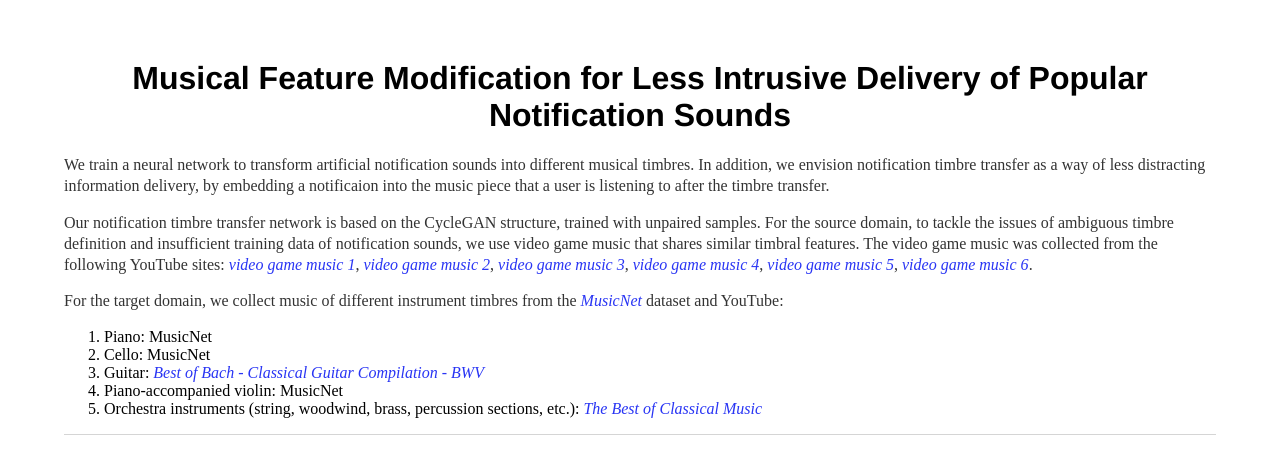
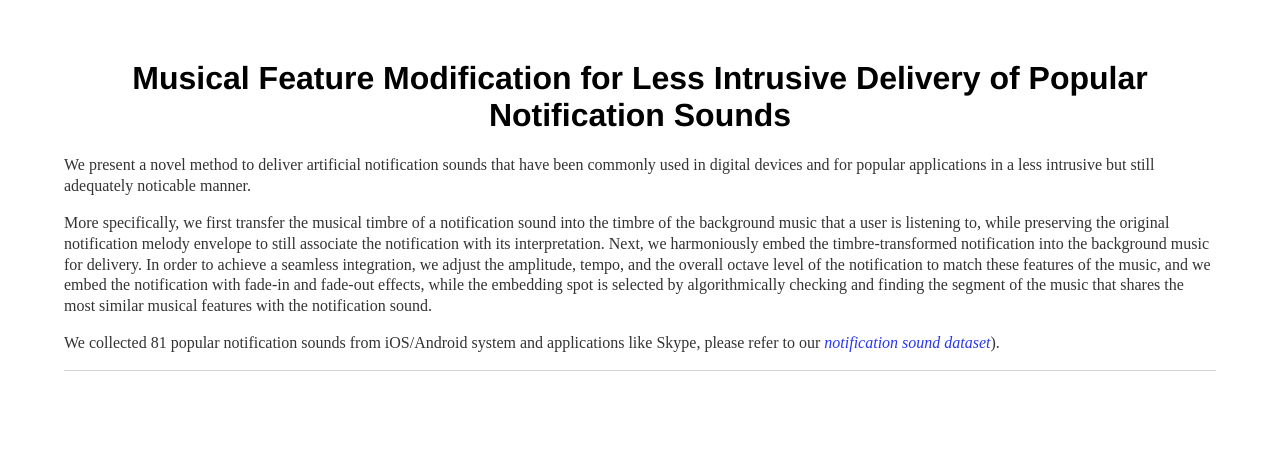
Before and after one commit to gladys0313/ICAD2021-notification-delivery, a plain HTML site: page index.html in a window 1280 px wide. Drawn offline with Linux system fonts and the light colour scheme.

Commit message:
Update index.html

```diff
--- a/index.html
+++ b/index.html
@@ -16,20 +16,11 @@
 <!--                 <h3> Jing Yang, Tristan Cinquin, Gábor Sörös </h3> -->
                 </center>
 
-                <p> We train a neural network to transform artificial notification sounds into different musical timbres. In addition, we envision notification timbre transfer as a way of less distracting information delivery, by embedding a notificaion into the music piece that a user is listening to after the timbre transfer. </p>
+                <p> We present a novel method to deliver artificial notification sounds that have been commonly used in digital devices and for popular applications in a less intrusive but still adequately noticable manner. </p>
 
-                <p> Our notification timbre transfer network is based on the CycleGAN structure, trained with unpaired samples. For the source domain, to tackle the issues of ambiguous timbre definition and insufficient training data of notification sounds, we use video game music that shares similar timbral features. The video game music was collected from the following YouTube sites: <cite><a href="https://www.youtube.com/watch?v=JCF0lbqCWl8">video game music 1</a></cite>, <cite><a href="https://www.youtube.com/watch?v=iUdXKu31tQI">video game music 2</a></cite>, <cite><a href="https://www.youtube.com/watch?v=sJonZxlGDKc">video game music 3</a></cite>, <cite><a href="https://www.youtube.com/watch?v=nxbLqkGa4Kk">video game music 4</a></cite>, <cite><a href="https://www.youtube.com/watch?v=AaUAIPKdzls">video game music 5</a></cite>, <cite><a href="https://www.youtube.com/watch?v=sfyvAQemik4">video game music 6</a></cite>. </p>
+                <p> More specifically, we first transfer the musical timbre of a notification sound into the timbre of the background music that a user is listening to, while preserving the original notification melody envelope to still associate the notification with its interpretation. Next, we harmoniously embed the timbre-transformed notification into the background music for delivery. In order to achieve a seamless integration, we adjust the amplitude, tempo, and the overall octave level of the notification to match these features of the music, and we embed the notification with fade-in and fade-out effects, while the embedding spot is selected by algorithmically checking and finding the segment of the music that shares the most similar musical features with the notification sound. </p>
 
-                <p> For the target domain, we collect music of different instrument timbres from the <cite><a href="https://homes.cs.washington.edu/~thickstn/musicnet.html">MusicNet</a></cite> dataset and YouTube:</p>
-                <p>
-                <ol>
-                    <li>Piano: MusicNet</li>
-                    <li>Cello: MusicNet</li>
-                    <li>Guitar: <cite><a href="https://www.youtube.com/watch?v=C_GW8XnEyY0">Best of Bach - Classical Guitar Compilation - BWV</a></cite></li>
-                    <li>Piano-accompanied violin: MusicNet</li>
-                    <li>Orchestra instruments (string, woodwind, brass, percussion sections, etc.): <cite><a href="https://www.youtube.com/watch?v=5VB1RvyfISM">The Best of Classical Music</a></cite></li>
-                </ol>
-                </p>
+                <p> We collected 81 popular notification sounds from iOS/Android system and applications like Skype, please refer to our <cite><a href="https://drive.google.com/drive/folders/1As4qLaiQs7FgjWPCr_jWbk5YSZSj1a8_?usp=sharing">notification sound dataset</a></cite>). </p>
 
 
             </div><!-- /.blurb -->
```
